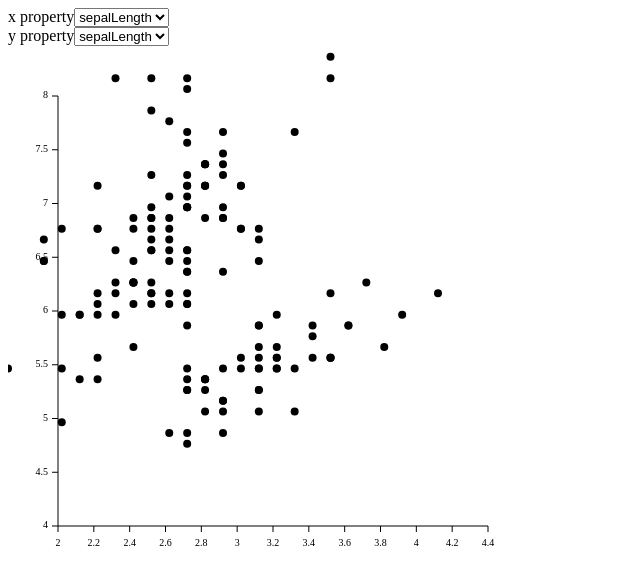
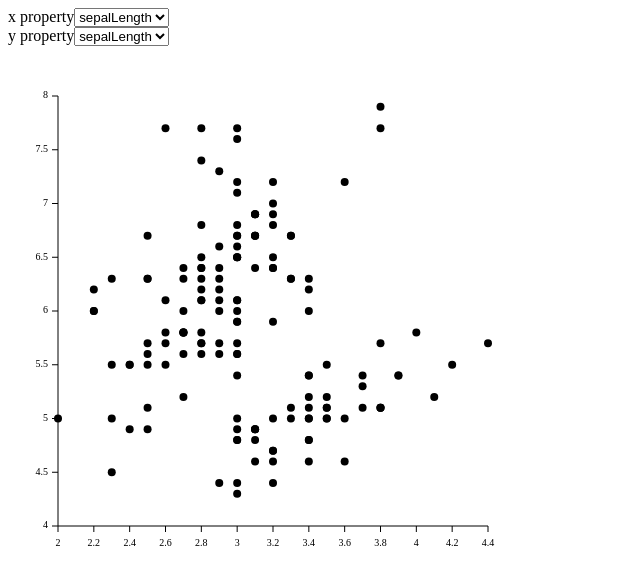
Before and after one commit to Sea-cl0g/scatter-plot-of-iris-data, a React (Vite) app: page / in a window 1280 px wide. Shown: the top 584 px of the page, without its empty margins (0-640 px from the left). Built offline with nearby package versions, Linux system fonts and the light colour scheme.

Commit message:
fix: グラフの位置を調整

```diff
--- a/src/components/Graph.jsx
+++ b/src/components/Graph.jsx
@@ -1,10 +1,11 @@
 import { useMemo } from "react";
 import * as d3 from "d3";
 
+const width = 500;
+const height = 500;
+const graphTransform = "translate(50,50)";
+
 export default function Graph({ axis, data }) {
-    const width = 500;
-    const height = 500;
-
     const plotWidth = width - 70;
     const plotHeight = height - 70;
 
@@ -49,7 +50,7 @@ export default function Graph({ axis, data }) {
 
 function Points({data, xScale, yScale}) {
     return (
-        <g>
+        <g transform={graphTransform}>
             {data.map((d, i) => (
                 <circle
                     key={i}
@@ -64,7 +65,7 @@ function Points({data, xScale, yScale}) {
 
 function Axis({ xScale, yScale, xTicks, yTicks, plotWidth, plotHeight }) {
     return (
-        <g transform="translate(50,50)">
+        <g transform={graphTransform}>
             <line x1="0" y1={plotHeight} x2={plotWidth} y2={plotHeight} stroke="black" />
             <line x1="0" y1="0" x2="0" y2={plotHeight} stroke="black" />
 
```
